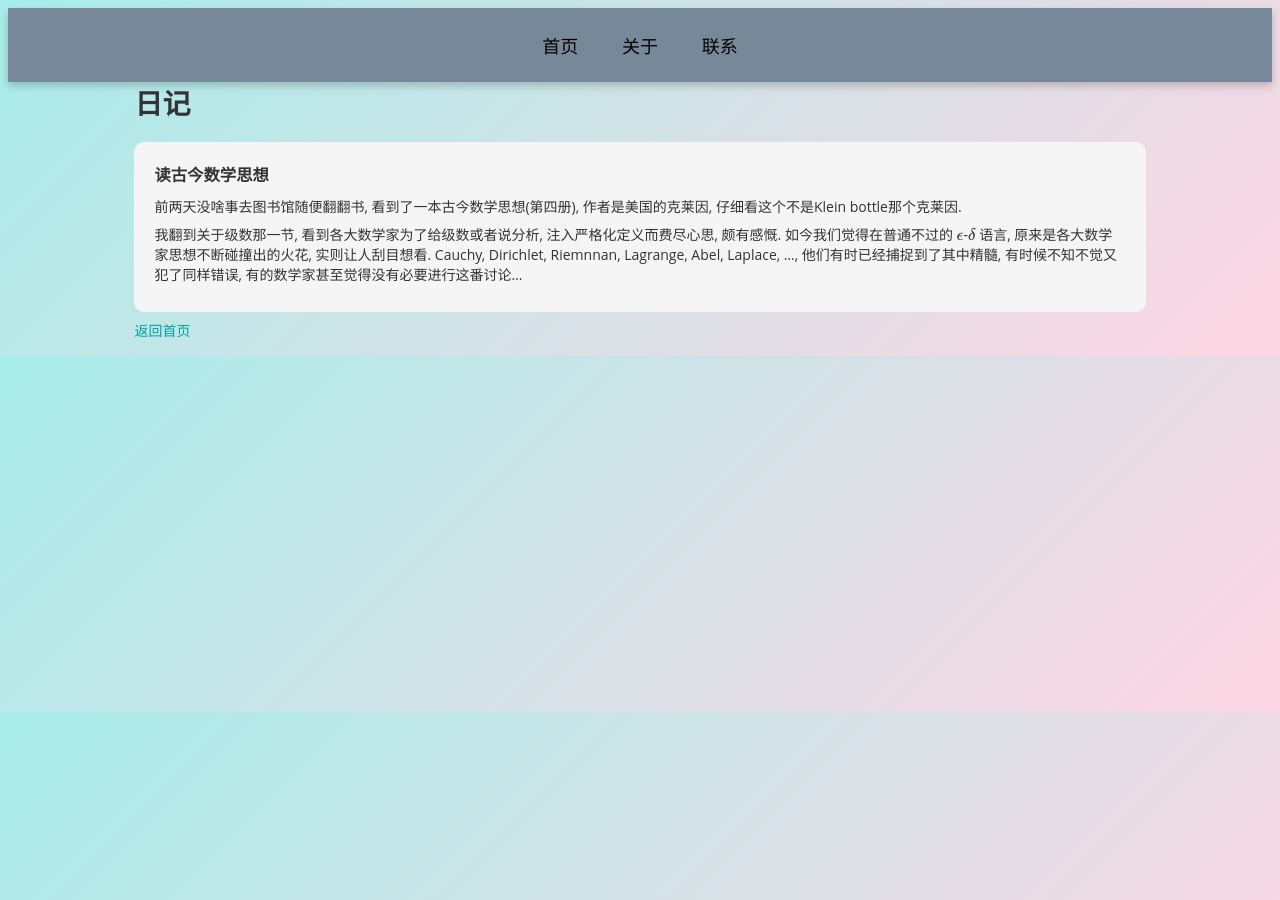
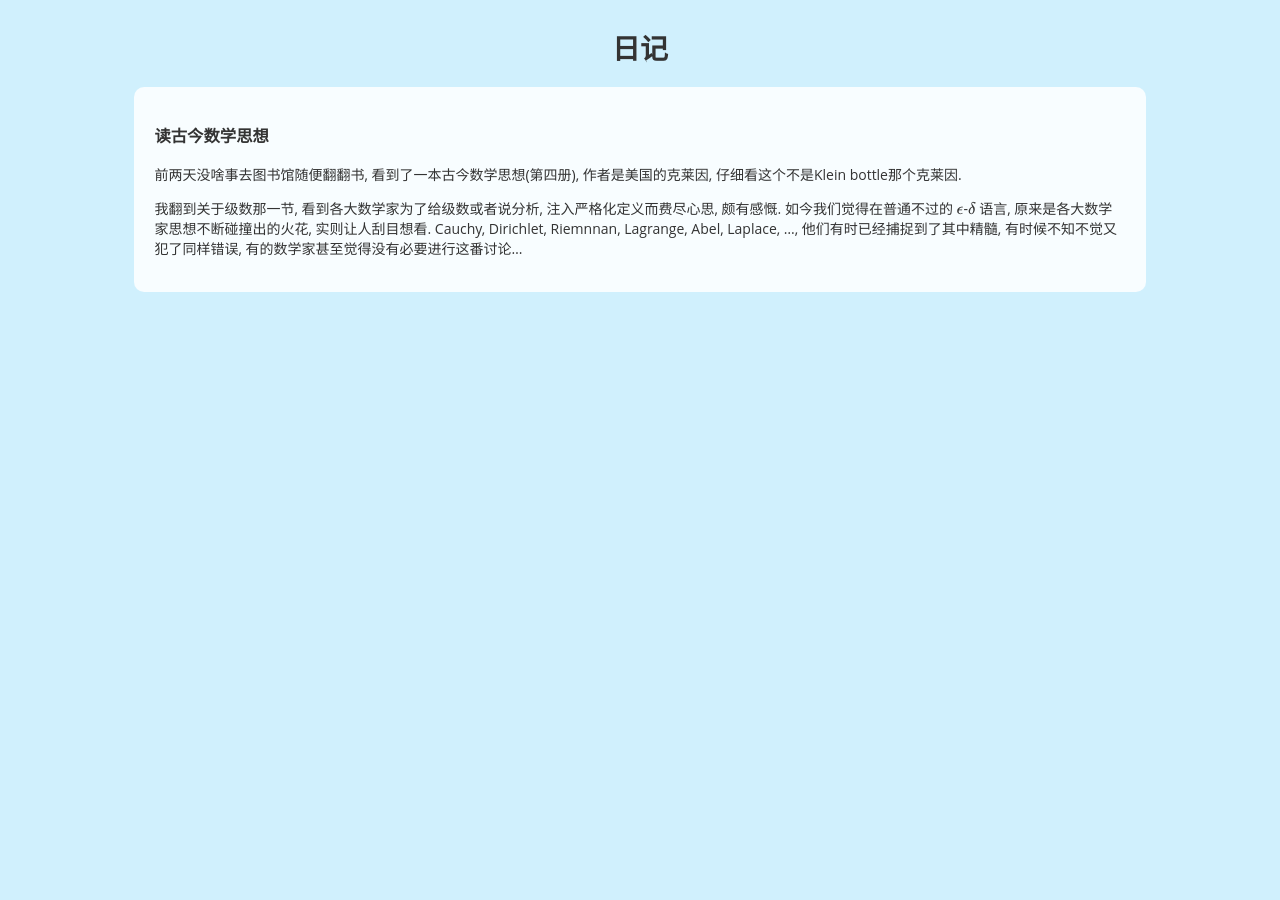
Before and after one commit to Hui41/Hui41.github.io, a Jekyll site: the page built from _posts/2026-03-24-riji.md, in a window 1280 px wide. Built offline with Jekyll 4.4.1, drawn with Linux system fonts in a browser that asks for light colours.

Commit message:
Update post.html

```diff
--- a/_layouts/post.html
+++ b/_layouts/post.html
@@ -6,26 +6,23 @@
 
 <!-- MathJax 支持公式 -->
 <script src="https://polyfill.io/v3/polyfill.min.js?features=es6"></script>
-<script id="MathJax-script" async src="https://cdn.jsdelivr.net/npm/mathjax@3/es5/tex-mml-chtml.js"></script>
+<script id="MathJax-script" async
+        src="https://cdn.jsdelivr.net/npm/mathjax@3/es5/tex-mml-chtml.js">
+</script>
 
-<!-- 样式 -->
 <style>
 html {
   overflow-x: initial !important;
   font-size: 14px;
-  background: linear-gradient(135deg, #a8edea 0%, #fed6e3 100%);
+  /* 背景颜色，可修改 */
+  background: #d0f0fd;
   color: var(--text-color);
   font-family: 'Open Sans', 'Segoe UI', Tahoma, Geneva, Verdana, sans-serif;
   -webkit-font-smoothing: antialiased;
 }
 
 :root {
-  --bg-color: #ffffff;
   --text-color: #333333;
-  --select-text-bg-color: #B5D6FC;
-  --select-text-font-color: auto;
-  --monospace: "Lucida Console", Consolas, "Courier", monospace;
-  --title-bar-height: 20px;
 }
 
 .container {
@@ -36,9 +33,13 @@
 
 .content {
   padding: 20px;
-  background: #f5f5f5;
+  background: rgba(255, 255, 255, 0.85); /* 半透明白底 */
   margin-top: 20px;
   border-radius: 10px;
+}
+
+h1 {
+  text-align: center;
 }
 
 a {
@@ -50,71 +51,15 @@
   color: #29c3a9;
 }
 
-h1, h2, h3 {
-  margin-top: 0;
-  margin-bottom: 10px;
-}
-
-p, li {
-  margin: 8px 0;
-}
-
-.entry {
-  margin-bottom: 30px;
-  padding: 15px;
-  border-left: 6px solid #b6a4af;
-  border-right: 6px solid #4ECDC4;
-  background-color: rgba(255, 255, 255, 0.85);
-  box-shadow: 0 2px 8px rgba(0,0,0,0.1);
-  border-radius: 8px;
-}
-
 .date {
   font-size: 0.9em;
   color: #555555;
   margin-bottom: 10px;
 }
-
-nav {
-  background-color: #778899;
-  overflow: hidden;
-  text-align: center;
-  padding: 10px 0;
-  box-shadow: 0 4px 8px rgba(0,0,0,0.2);
-}
-
-nav a {
-  color: Black;
-  padding: 14px 20px;
-  display: inline-block;
-  font-size: 18px;
-  transition: background-color 0.3s, color 0.3s;
-}
-
-nav a:hover {
-  background-color: #29c3a9;
-  color: #ffcc00;
-}
-
-@media (max-width: 768px) {
-  .container { width: 95%; }
-}
-
-@media (max-width: 480px) {
-  .container { width: 95%; }
-}
 </style>
 </head>
 
 <body>
-
-<!-- 导航 -->
-<nav>
-  <a href="{{ "/" | relative_url }}">首页</a>
-  <a href="{{ "/about" | relative_url }}">关于</a>
-  <a href="{{ "/contact" | relative_url }}">联系</a>
-</nav>
-
 <div class="container">
   <h1>{{ page.title }}</h1>
 
@@ -122,10 +67,6 @@
   <div class="content">
     {{ content }}
   </div>
-
-  <!-- 返回首页链接 -->
-  <p><a href="{{ "/" | relative_url }}">返回首页</a></p>
 </div>
-
 </body>
 </html>
```
